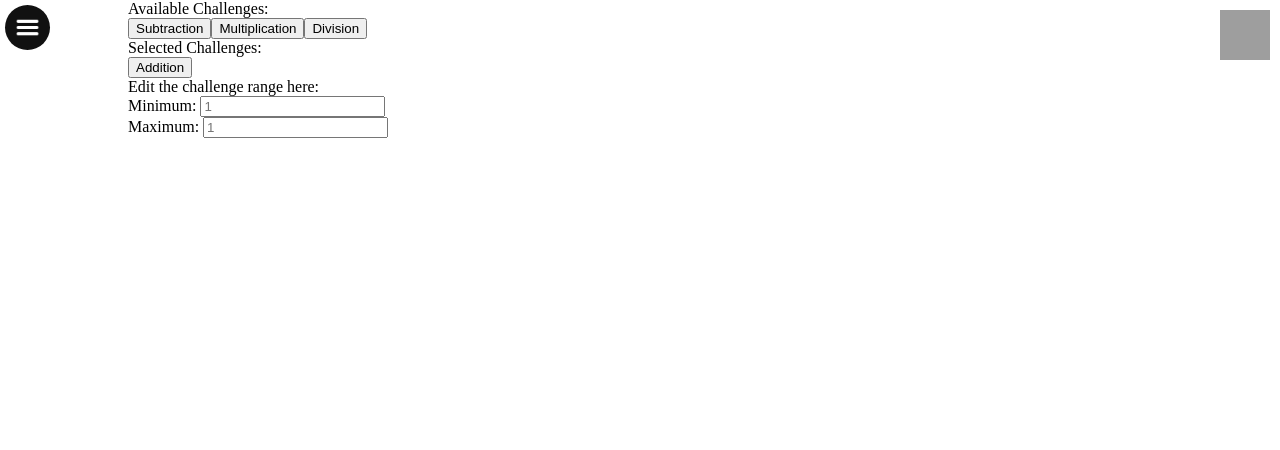
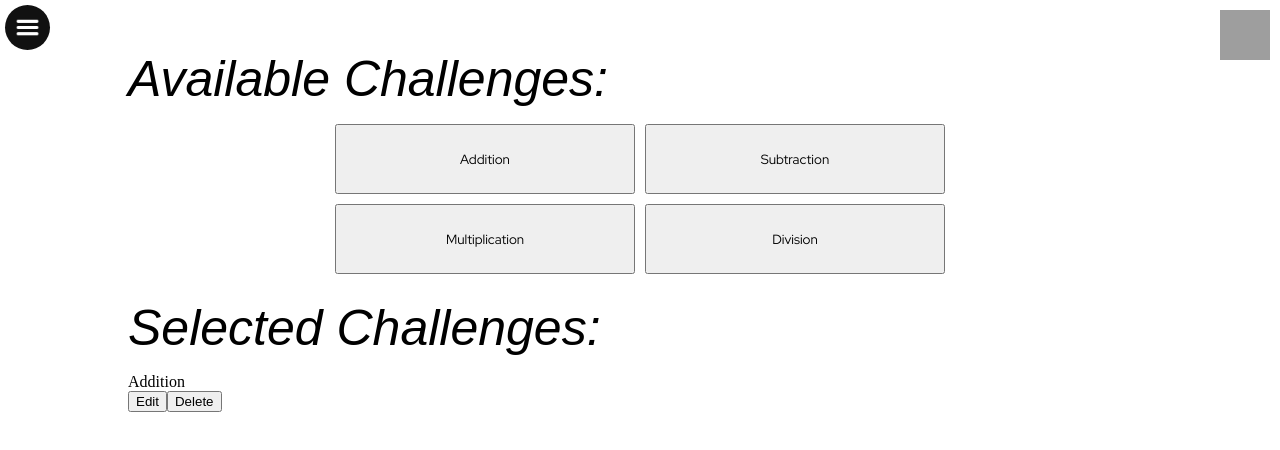
Before and after one commit to CoderTofu/PriMath, a React (Create React App) app: page /challenges in a window 1280 px wide. Both pictures are taken after a click on the button "Addition". Shown: the top 450 px of the page. Built offline with nearby package versions, Linux system fonts and the light colour scheme; grey boxes are pictures that could not be loaded; a web font is replaced by a local one.

Commit message:
added css to challenge page

```diff
--- /dev/null
+++ b/src/css/page-css/challenges.css
@@ -0,0 +1,45 @@
+.challenge-container {
+    margin-top: 50px;
+}
+
+.challenge-container > div {
+    padding-bottom: 25px;
+    min-height: 200px;
+    width: 100%;
+}
+
+.content-header {
+    font-family: var(--heading-font);
+    font-style: italic;
+    font-size: 50px;
+    margin-bottom: 1rem;
+}
+
+.button-container {
+    display: grid;
+    grid-template-columns: auto auto;
+    justify-content: center;
+    gap: 10px;
+}
+
+.available-btn {
+    height: 70px;
+    width: 300px;
+    font-family: var(--input-font);
+}
+
+.edit-container.show {
+    display: block;
+}
+
+.edit-container.hide {
+    display: none;
+}
+
+.available-container {
+
+}
+
+.selected-container {
+
+}
--- a/src/pages/challenges.jsx
+++ b/src/pages/challenges.jsx
@@ -1,8 +1,10 @@
 import React from "react"
 import { useEffect, useState } from 'react';
 
+import "../css/page-css/challenges.css"
+
 export default function Challenges(props) {
-    // let mode = props.viewMode
+    let mode = props.viewMode
 
     // Available challenges buttons
     let available = ["Addition", "Subtraction", "Multiplication", "Division"];
@@ -12,36 +14,64 @@ export default function Challenges(props) {
     let [selected, changeSelected] = useState([])
     let [selectedButtons, changeSelectButtons] = useState([])
 
+    // For edit form
+    let [editSelect, changeEditSelect] = useState("")
+    let [showEdit, changeShowEdit] = useState("hide")
 
-    function addChallenge(id) {
+
+    function addChallenge(index, id) {
         let element = document.getElementById(id);
+        removeAvailable(index)
         changeSelected(arr => [...arr, {
             name: element.value,
             min_range: 0,
             max_range: 10
         }])
-        element.remove() // Removes the button that you pressed
+
     }
-
-    function removeChallenge() {
-
+    // To future me: find a way to remove the indexed button on available buttons once clicked
+    function removeAvailable(index) {
+        console.log(availableButtons)
     }
 
     function challengeRange() {
 
     }
 
+    function removeChallenge(type, id) {
+        let element = document.getElementById(id)
+        element.remove()
+
+        let index = availableButtons.length()
+        let createID = `available${index}`
+        let createdButton = (
+            <button
+                className="available-btn"
+                id={createID}
+                onClick={() => { addChallenge(createID) }}
+                key={createID}
+                value={type}>
+                {type.name}
+            </button>
+        )
+    }
+
+    function editChallenge(type) {
+        changeShowEdit("show")
+        changeEditSelect(type.name)
+    }
+
     // This useEffect is made to initialize the buttons utilized to select the challenges that a user can pick.
     useEffect(() => {
-        changeAvailableButtons([])
         available.map((type, index) => {
             try {
                 let createID = `available${index}`
 
                 let createdButton = (
                     <button
+                    className="available-btn"
                     id={createID}
-                    onClick={() => {addChallenge(createID)}}
+                    onClick={() => {addChallenge(index, createID)}}
                     key={createID}
                     value={type}>
                         {type}
@@ -65,12 +95,21 @@ export default function Challenges(props) {
                 let createID = `selected${index}`
 
                 let createdButton = (
-                    <button
+                    <div
                         id={createID}
-                        key={createID}
-                        value={type.name}>
+                        key={createID}>
                         {type.name}
-                    </button>
+                        <div>
+                            <button
+                                onClick={() => {editChallenge(type)}}>
+                                    Edit
+                            </button>
+                            <button
+                                onClick={() => {removeChallenge(type, createID)}}>
+                                Delete
+                            </button>
+                        </div>
+                    </div>
                 )
 
                 changeSelectButtons(arr => [...arr, createdButton])
@@ -83,33 +122,34 @@ export default function Challenges(props) {
     }, [selected])
 
     return (
-        <div>
+        <div className={`challenge-container ${mode}`}>
 
-            <div>
-                <div>Available Challenges:</div>
-                <div>
+            <div className={`available-container ${mode}`}>
+                <div className="content-header">Available Challenges:</div>
+                <div className="button-container">
                     {availableButtons}
                 </div>
             </div>
 
-            <div>
-                <div>Selected Challenges:</div>
+            <div className={`selected-container ${mode}`}>
+                <div className="content-header">Selected Challenges:</div>
                 <div>
                     {selectedButtons}
                 </div>
             </div>
 
-            <div>
-                <div>Edit the challenge range here:</div>
+            <div className={`edit-container ${showEdit} ${mode}`}>
+                <div className="content-header">Edit the challenge range!</div>
                 <form>
-                    <h2>{/* The challenge selected */}</h2>
+                    <h2>{editSelect}</h2>
                     <label htmlFor="min_range">Minimum: </label>
                     <input type="number" name="min_range" placeholder="1" />
                     <br />
                     <label htmlFor="min_range">Maximum: </label>
-                    <input type="number" name="min_range" placeholder="1" />
+                    <input type="number" name="min_range" placeholder="10" />
                 </form>
             </div>
+
         </div>
     )
 }
```
